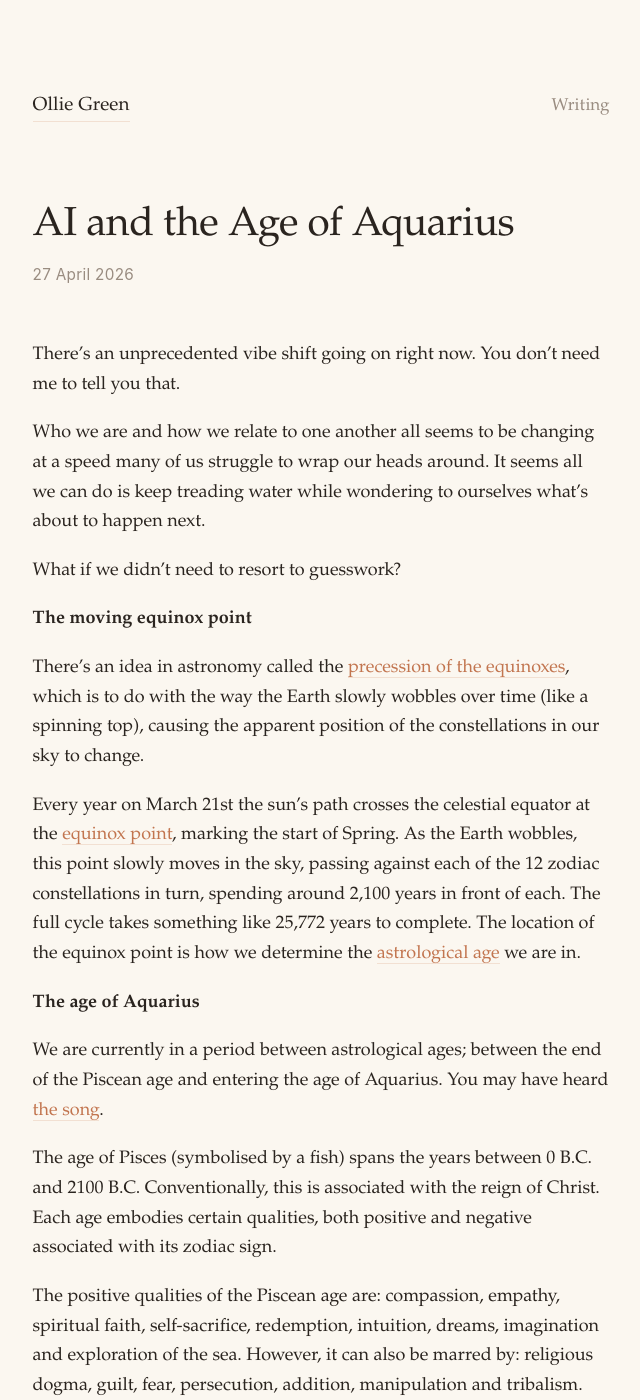
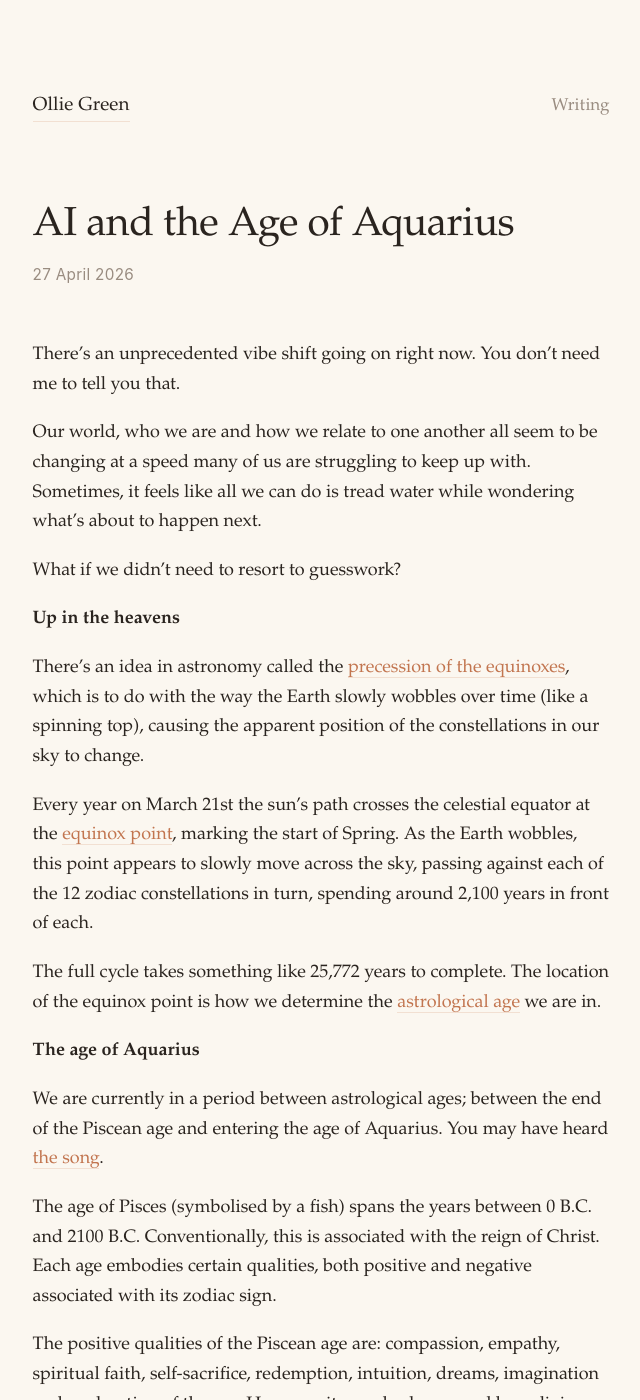
Before and after one commit to OliverEGreen/OliverEGreen.github.io, a Jekyll site: the page built from _posts/2026-04-27-AI-and-the-Age-of-Aquarius.md, in a window 1280 px wide and 1400 px high. Shown: the whole window, without its empty margins (319-959 px from the left). Built offline with Jekyll 4.4.1, drawn with Linux system fonts in a browser that asks for light colours.

Commit message:
Update 2026-04-27-AI-and-the-Age-of-Aquarius.md

```diff
--- a/_posts/2026-04-27-AI-and-the-Age-of-Aquarius.md
+++ b/_posts/2026-04-27-AI-and-the-Age-of-Aquarius.md
@@ -5,15 +5,17 @@ date: 2026-04-27
 
 There's an unprecedented vibe shift going on right now. You don't need me to tell you that.
 
-Who we are and how we relate to one another all seems to be changing at a speed many of us struggle to wrap our heads around. It seems all we can do is keep treading water while wondering to ourselves what's about to happen next.
+Our world, who we are and how we relate to one another all seem to be changing at a speed many of us are struggling to keep up with. Sometimes, it feels like all we can do is tread water while wondering what's about to happen next.
 
 What if we didn't need to resort to guesswork?
 
-**The moving equinox point**
+**Up in the heavens**
 
 There's an idea in astronomy called the [precession of the equinoxes](https://en.wikipedia.org/wiki/Axial_precession), which is to do with the way the Earth slowly wobbles over time (like a spinning top), causing the apparent position of the constellations in our sky to change.
 
-Every year on March 21st the sun's path crosses the celestial equator at the [equinox point](https://en.wikipedia.org/wiki/Equinox_(celestial_coordinates)), marking the start of Spring. As the Earth wobbles, this point slowly moves in the sky, passing against each of the 12 zodiac constellations in turn, spending around 2,100 years in front of each. The full cycle takes something like 25,772 years to complete. The location of the equinox point is how we determine the [astrological age](https://en.wikipedia.org/wiki/Astrological_age) we are in.
+Every year on March 21st the sun's path crosses the celestial equator at the [equinox point](https://en.wikipedia.org/wiki/Equinox_(celestial_coordinates)), marking the start of Spring. As the Earth wobbles, this point appears to slowly move across the sky, passing against each of the 12 zodiac constellations in turn, spending around 2,100 years in front of each.
+
+The full cycle takes something like 25,772 years to complete. The location of the equinox point is how we determine the [astrological age](https://en.wikipedia.org/wiki/Astrological_age) we are in.
 
 **The age of Aquarius**
 
```
